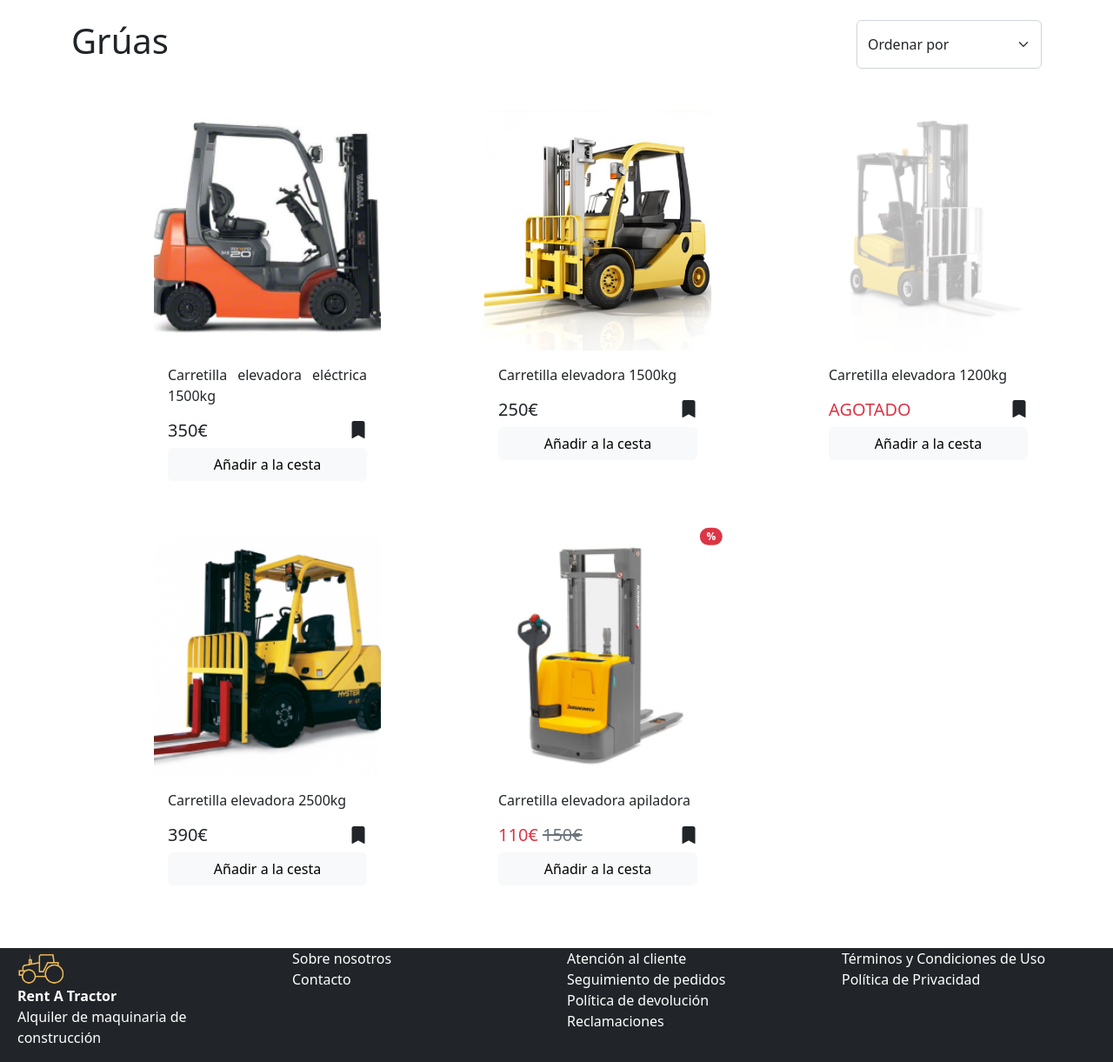
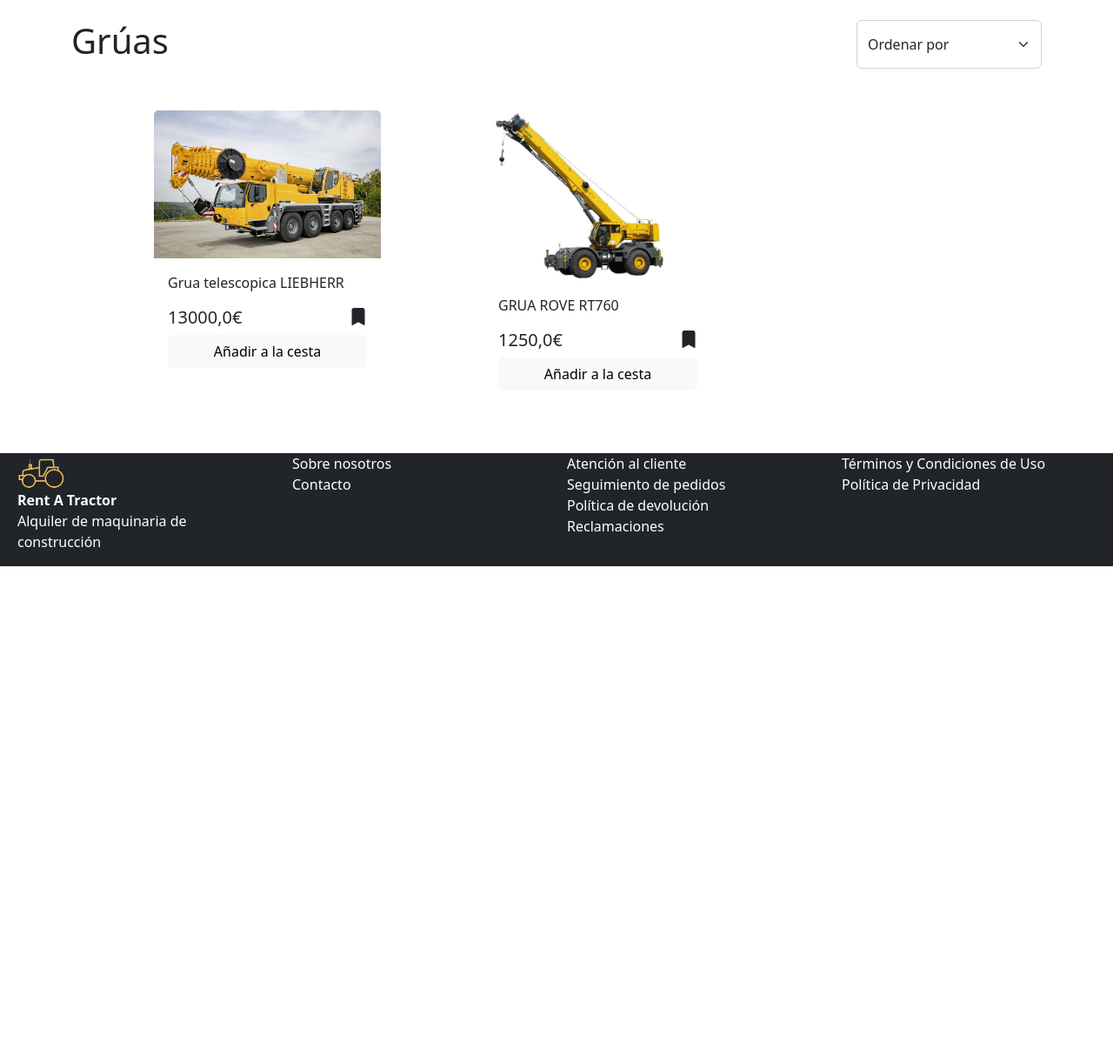
Before and after one commit to marsamber/PGPI, a Django app: a page that uses code/rentATractor/app/templates/catalogo.html in a window 1280 px wide. Shown: the part 233-1454 px from the top of the page at 87% size. After the commit the page ends 884 px from the top, so only its background shows below. Run offline with Django 4.2, Linux system fonts and the light colour scheme; data comes from the database, SQL or seed files in the repository; both versions use the stored data as it was after the commit.

Commit message:
Contenido en catálogo y producto

```diff
--- a/code/rentATractor/app/templates/catalogo.html
+++ b/code/rentATractor/app/templates/catalogo.html
@@ -4,64 +4,22 @@
     <form action="" method="post" class="d-flex">
         {% csrf_token %}
         {{formularioOrdenacion}}
-
     </form>
 </div>
 <div>
     <div class="row mt-5">
+        {% for producto in productos %}
         <div class="col-md-3 offset-md-1">
             <div class="card border-0">
-                <img src="../../media/carretilla1.png" class="card-img-top" role="button" alt="Carretilla elevadora eléctrica" style="opacity: 1;" onclick="location.href='/producto/Carretilla elevadora eléctrica 1500kg'">
+                <img src= "../../media/{{producto.imagen}}" class="card-img-top img-fluid" role="button" alt="{{producto.nombre}}" style="opacity: 1;" onclick="location.href='/producto/{{producto.id}}'">
                 <div class="card-body">
-                  <p class="card-text">Carretilla elevadora eléctrica 1500kg</p>
-                  <h5 class="card-title d-flex justify-content-between"><span>350€ <span class="text-danger"> </span> <span class="text-muted text-decoration-line-through"></span></span><a role="button" onclick="alert('Añadido a favoritos')"><i class="bi bi-bookmark-fill"></i></a></h5>
+                  <p class="card-text">{{producto.nombre}}</p>
+                  <h5 class="card-title d-flex justify-content-between"><span>{{producto.precio}}€ <span class="text-danger"> </span> <span class="text-muted text-decoration-line-through"></span></span><a role="button" onclick="alert('Añadido a favoritos')"><i class="bi bi-bookmark-fill"></i></a></h5>
                   <a href="#" class="btn btn-light w-100">Añadir a la cesta</a>
                 </div>
               </div>
         </div>
-        <div class="col-md-3 offset-md-1">
-            <div class="card border-0">
-                <img src="../../media/carretilla2.png" class="card-img-top" role="button" alt="Carretilla elevadora eléctrica" style="opacity: 1;" onclick="location.href='/producto/Carretilla elevadora 1500kg'">
-                <div class="card-body">
-                    <p class="card-text">Carretilla elevadora 1500kg</p>
-                    <h5 class="card-title d-flex justify-content-between"><span>250€ <span class="text-danger"> </span> <span class="text-muted text-decoration-line-through"></span></span><a role="button" onclick="alert('Añadido a favoritos')"><i class="bi bi-bookmark-fill"></i></a></h5>
-                    <a href="#" class="btn btn-light w-100">Añadir a la cesta</a>
-                  </div>
-              </div>
-        </div>
-        <div class="col-md-3 offset-md-1">
-            <div class="card border-0">
-                <img src="../../media/carretilla3.png" class="card-img-top" role="button" alt="Carretilla elevadora eléctrica" style="opacity: 0.5;" onclick="location.href='/producto/Carretilla elevadora 1200kg'">
-                <div class="card-body">
-                    <p class="card-text">Carretilla elevadora 1200kg</p>
-                    <h5 class="card-title d-flex justify-content-between"><span> <span class="text-danger">AGOTADO</span> <span class="text-muted text-decoration-line-through"></span></span><a role="button" onclick="alert('Añadido a favoritos')"><i class="bi bi-bookmark-fill"></i></a></h5>
-                    <a href="#" class="btn btn-light w-100">Añadir a la cesta</a>
-                  </div>
-              </div>
-        </div>
-    </div>
-    <div class="row mt-5">
-        <div class="col-md-3 offset-md-1">
-            <div class="card border-0">
-                <img src="../../media/carretilla4.png" class="card-img-top" role="button" alt="Carretilla elevadora eléctrica" style="opacity: 1;" onclick="location.href='/producto/Carretilla elevadora 2500kg'">
-                <div class="card-body">
-                    <p class="card-text">Carretilla elevadora 2500kg</p>
-                    <h5 class="card-title d-flex justify-content-between"><span>390€ <span class="text-danger"> </span> <span class="text-muted text-decoration-line-through"></span></span><a role="button" onclick="alert('Añadido a favoritos')"><i class="bi bi-bookmark-fill"></i></a></h5>
-                    <a href="#" class="btn btn-light w-100">Añadir a la cesta</a>
-                  </div>
-              </div>
-        </div>
-        <div class="col-md-3 offset-md-1">
-            <div class="card border-0">
-                <img src="../../media/carretilla5.png" class="card-img-top" role="button" alt="Carretilla elevadora eléctrica" style="opacity: 1;" onclick="location.href='/producto/Carretilla elevadora apiladora'">
-                <span class="position-absolute top-0 start-100 translate-middle badge rounded-pill bg-danger">%</span>
-                <div class="card-body">
-                    <p class="card-text">Carretilla elevadora apiladora</p>
-                    <h5 class="card-title d-flex justify-content-between"><span> <span class="text-danger">110€ </span> <span class="text-muted text-decoration-line-through">150€</span></span><a role="button" onclick="alert('Añadido a favoritos')"><i class="bi bi-bookmark-fill"></i></a></h5>
-                    <a href="#" class="btn btn-light w-100">Añadir a la cesta</a>
-                </div>
-            </div>
-        </div>
+        {% endfor %}
     </div>
 </div>
 {% endblock %}
--- a/code/rentATractor/app/views.py
+++ b/code/rentATractor/app/views.py
@@ -2,6 +2,7 @@ from django.conf import settings
 from django.shortcuts import redirect, render
 
 from app.forms import OrderForm, SearchForm
+from app.models import Maquina
 
 # Create your views here.
 def index(request):
@@ -42,6 +43,7 @@ def catalogo(request, categoria):
     search = request.session.get('search')
     orden = ""
     productos = []
+    tipoMaquina = categoriaToTipoMaquina(categoria)
 
     formulario = SearchForm()
     formularioOrdenacion = OrderForm()
@@ -54,28 +56,52 @@ def catalogo(request, categoria):
                 request.session['search'] = formulario.cleaned_data['search']
                 return redirect('/catalogo/Resultados de: ' + request.session['search'])
         if formularioOrdenacion.is_valid():
-            orden = request.POST.get('orden')
-            # if orden == 'name asc':
-            #     productos = productos.order_by('nombre')
-            # elif orden == 'name desc':
-            #     productos = productos.order_by('-nombre')
-            # elif orden == 'price asc':
-            #     productos = productos.order_by('precio')
-            # elif orden == 'price desc':
-            #     productos = productos.order_by('-precio')
-            # elif orden == 'ordenar':
-            #     pass
+            orden = request.POST.get('order')
+            print(orden)
+            if orden == 'name asc':
+                if search:
+                    productos = Maquina.objects.filter(nombre__icontains=search).order_by('nombre')
+                else:
+                    productos = Maquina.objects.filter(tipo_maquina__icontains=tipoMaquina).order_by('nombre')
+                print(productos)
+            elif orden == 'name desc':
+                if search:
+                    productos = Maquina.objects.filter(nombre__icontains=search).order_by('-nombre')
+                else:
+                    productos = Maquina.objects.filter(tipo_maquina__icontains=tipoMaquina).order_by('-nombre')
+                print(productos)
+            elif orden == 'price asc':
+                if search:
+                    productos = Maquina.objects.filter(nombre__icontains=search).order_by('precio')
+                else:
+                    productos = Maquina.objects.filter(tipo_maquina__icontains=tipoMaquina).order_by('precio')
+                print(productos)
+            elif orden == 'price desc':
+                if search:
+                    productos = Maquina.objects.filter(nombre__icontains=search).order_by('-precio')
+                else:
+                    productos = Maquina.objects.filter(tipo_maquina__icontains=tipoMaquina).order_by('-precio')
+                print(productos)
+            elif orden == 'ordenar':
+                if search:
+                    productos = Maquina.objects.filter(nombre__icontains=search)
+                else:
+                    productos = Maquina.objects.filter(tipo_maquina__icontains=tipoMaquina)
 
-    if search and not categoria.startswith('Resultados de: '):
+    if search and not categoria.startswith('Resultados de: ') and orden == "":
         del request.session['search']
-        # productos = Producto.objects.filter(categoria=categoria)
-    elif search:
-        pass
-        # productos = Producto.objects.filter(nombre__icontains=search)
+        productos = Maquina.objects.filter(tipo_maquina__icontains=tipoMaquina)
+    elif not search and orden == "":
+        productos = Maquina.objects.filter(tipo_maquina__icontains=tipoMaquina)
+    elif search and orden == "":
+        productos = Maquina.objects.filter(nombre__icontains=search)
 
     return render(request, 'catalogo.html', {'categoria': categoria, 'productos': productos, 'formulario': formulario, 'formularioOrdenacion': formularioOrdenacion, 'orden': orden, 'STATIC_URL':settings.STATIC_URL})
 
-def producto(request, nombre):
+def producto(request, id):
+    producto = Maquina.objects.get(id=id)
+    sugerencias = Maquina.objects.filter(tipo_maquina__icontains=producto.tipo_maquina).exclude(id=id).order_by('?')[:3]
+
     formulario = SearchForm()
 
     if request.method == 'POST':
@@ -84,7 +110,7 @@ def producto(request, nombre):
             request.session['search'] = formulario.cleaned_data['search']
             return redirect('/catalogo/Resultados de: ' + request.session['search'])
 
-    return render(request, 'producto.html', {'nombre': nombre, 'formulario': formulario, 'STATIC_URL':settings.STATIC_URL})
+    return render(request, 'producto.html', {'producto': producto, 'sugerencias': sugerencias, 'formulario': formulario, 'STATIC_URL':settings.STATIC_URL})
 
 def cesta(request):
     formulario = SearchForm()
@@ -261,3 +287,28 @@ def politicaPrivacidad(request):
             return redirect('/catalogo/Resultados de: ' + request.session['search'])
 
     return render(request, 'politicaPrivacidad.html', {'formulario': formulario, 'STATIC_URL':settings.STATIC_URL})
+
+def categoriaToTipoMaquina(categoria):
+    match categoria:
+        case 'Manipulación de cargas':
+            return 'manipulacion'
+        case 'Movimiento de tierras':
+            return 'movimiento'
+        case 'Excavadoras':
+            return 'excavadoras'
+        case 'Plataformas elevadoras':
+            return 'plataformas'
+        case 'Andamios de aluminio':
+            return 'andamios'
+        case 'Grúas':
+            return 'gruas'
+        case 'Maquinaria de hormigón':
+            return 'hormigon'
+        case 'Herramientas de mano':
+            return 'mano'
+        case 'Apisonadoras':
+            return 'apisonadoras'
+        case 'Varios':
+            return 'varios'
+        case _:
+            return 'error'
--- a/code/rentATractor/rentATractor/urls.py
+++ b/code/rentATractor/rentATractor/urls.py
@@ -26,7 +26,7 @@ urlpatterns = [
     path('login/', views.login),
     path('register/', views.register),
     path('catalogo/<str:categoria>',views.catalogo),
-    path('producto/<str:nombre>',views.producto),
+    path('producto/<int:id>',views.producto),
     path('cesta/', views.cesta),
     path('domicilioPago/', views.domicilioPago),
     path('datosPago/', views.datosPago),
```
Also changed, not shown: code/rentATractor/app/templates/producto.html (+12 -33 lines), code/rentATractor/app/migrations/0001_initial.py (added), code/rentATractor/db.sqlite3, code/rentATractor/media/andamio_2.jpg (renamed from code/rentATractor/media/andamios_2.jpg).
